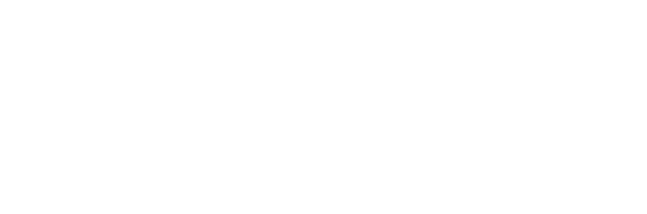
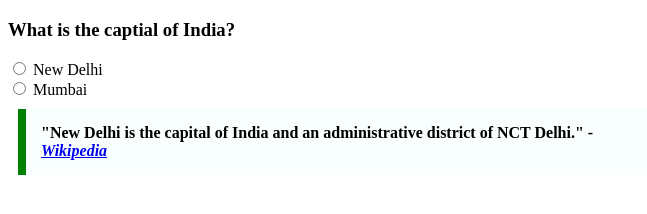
Before and after one commit to acciojob/trivia-mDebarsi, a website: page main.html in a window 1280 px wide. Shown: the whole page, without its empty margins (0-647 px from the left). Drawn offline with Linux system fonts and the light colour scheme.

Commit message:
created a submission

```diff
--- a/main.html
+++ b/main.html
@@ -8,6 +8,33 @@
 
 <body>
 	<!-- the entire body must be written by student -->
+	<style>
+        /* Style for the quotation */
+        blockquote{
+            max-width: 600px;
+            margin: 10px;
+            padding: 15px;
+            border-left: 8px solid green;
+            background-color: #f8fffe;
+            font-weight: bold;
+        }
+    </style>
+	<div>
+		<h3>What is the captial of India?</h3>
+	</div>
+	<div>
+		<label>
+        <input type="radio" name="capital" value="New Delhi"> New Delhi
+    </label>
+	</div>
+	<div>
+    <label>
+        <input type="radio" name="capital" value="Mumbai"> Mumbai
+    </label>
+	</div>
+	<blockquote>
+        "New Delhi is the capital of India and an administrative district of NCT Delhi." - <a href="https://en.wikipedia.org/wiki/New_Delhi"><cite>Wikipedia</cite></a>
+    </blockquote>
     <script type="text/javascript" src="./script.js">
 </script>
 
```
